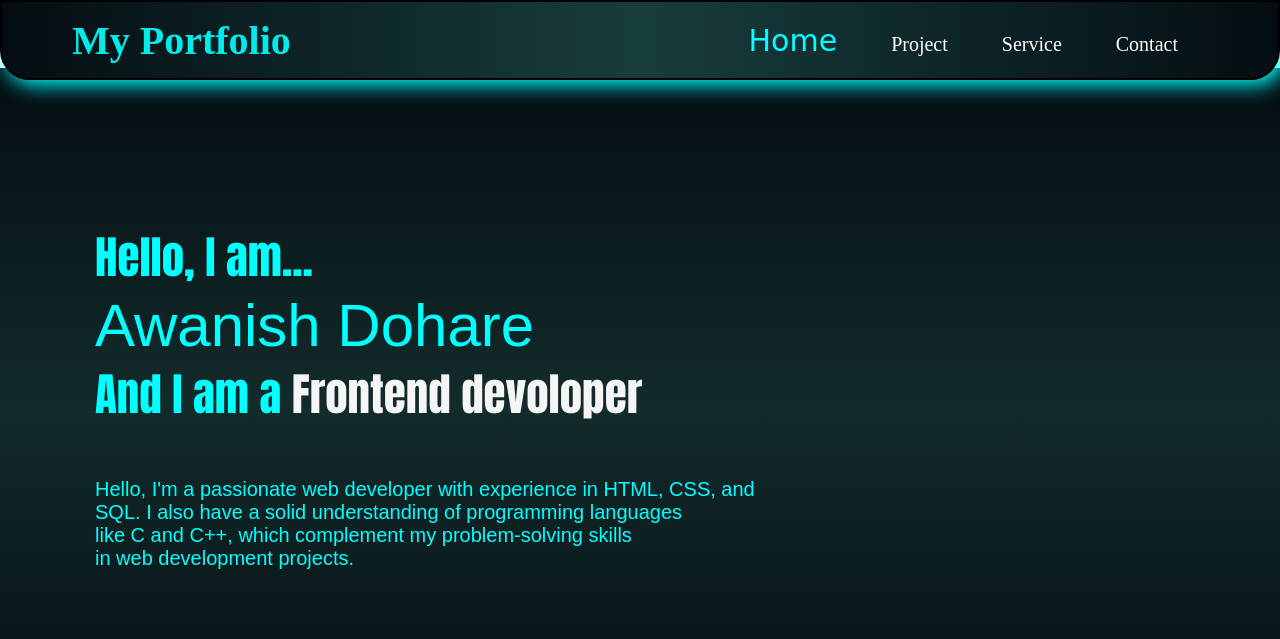
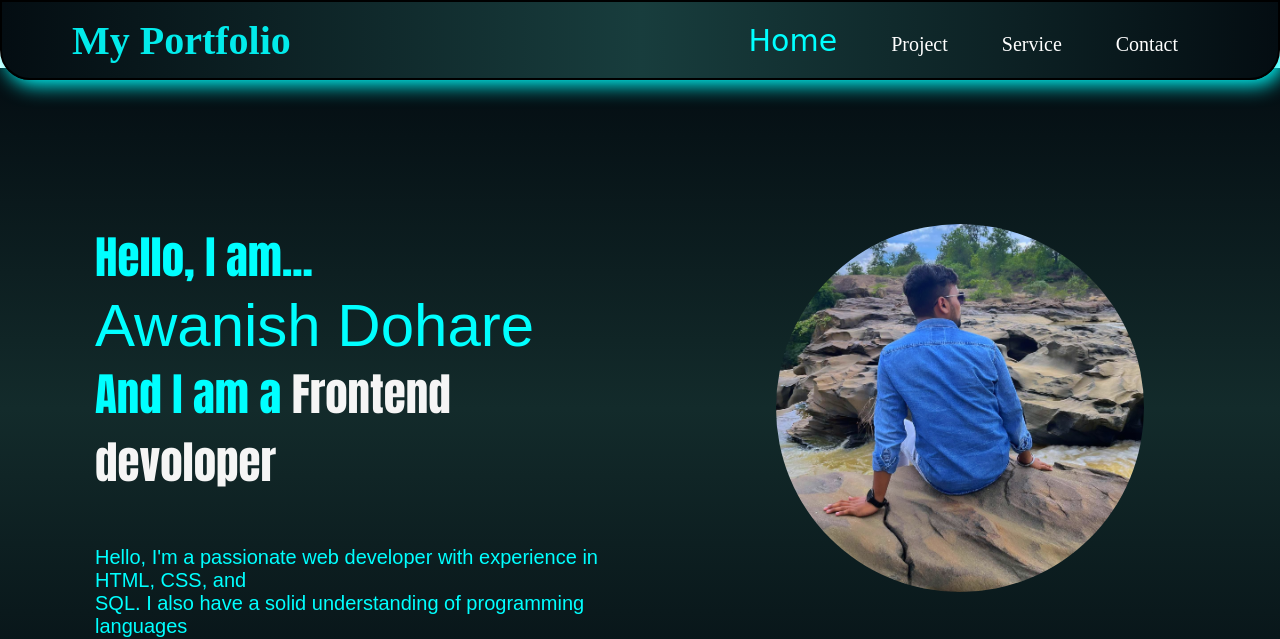
Before and after one commit to Awanish-d/Portfolio, a plain HTML site: page index.html in a window 1280 px wide. Shown: the top 639 px of the page. Drawn offline with Linux system fonts and the light colour scheme.

Commit message:
add picture

```diff
--- a/index.html
+++ b/index.html
@@ -23,6 +23,7 @@
         </section>
 
         <section class="home" id="home">
+            <div class="home1">
                 <div class="intro">
                     <span id="p1">Hello, I am...</span><br>
                     <span id="p2">Awanish Dohare</span><br>
@@ -34,6 +35,12 @@
                     <a href="https://www.linkedin.com/in/awanish-dohare-021365326/"><i class="fa-brands fa-linkedin"></i></a>
                     <a href="https://github.com/Awanish-d"><i class="fa-brands fa-github"></i></a>
                 </div>
+            </div>
+            <div class="home2">
+                <div class="profile">
+                </div>
+            </div>
+
         </section>
 
         <section class="projects" id="project">
--- a/style.css
+++ b/style.css
@@ -55,6 +55,38 @@ header {
     background: linear-gradient(180deg, #040D12, #132b2b, #040D12);
     height: 85vh;
     width: 100%;
+    display: flex;
+}
+.home1{
+    height: 85vh;
+    width: 50%;
+}
+.home2{
+    height: 85vh;
+    width: 50%;
+    display: flex;
+    justify-content: center;
+    align-items: center;
+}
+.profile{
+    background-color: aquamarine;
+    height: 23rem;
+    width: 23rem;
+    border-radius: 50%;
+    background-image: url("Awanish.jpg");
+    background-size: contain;
+    position: relative;
+    animation: profile 2s infinite cubic-bezier(0.42, 0, 0.58, 1);
+
+
+}
+@keyframes profile{
+    0%, 100%{
+        top:0px;
+    }
+    50% {
+       top:-20px
+    }
 }
 
 .intro {
```
Also changed, not shown: Awanish.jpg (added). Lines whose indentation alone changed are shown as unchanged.
